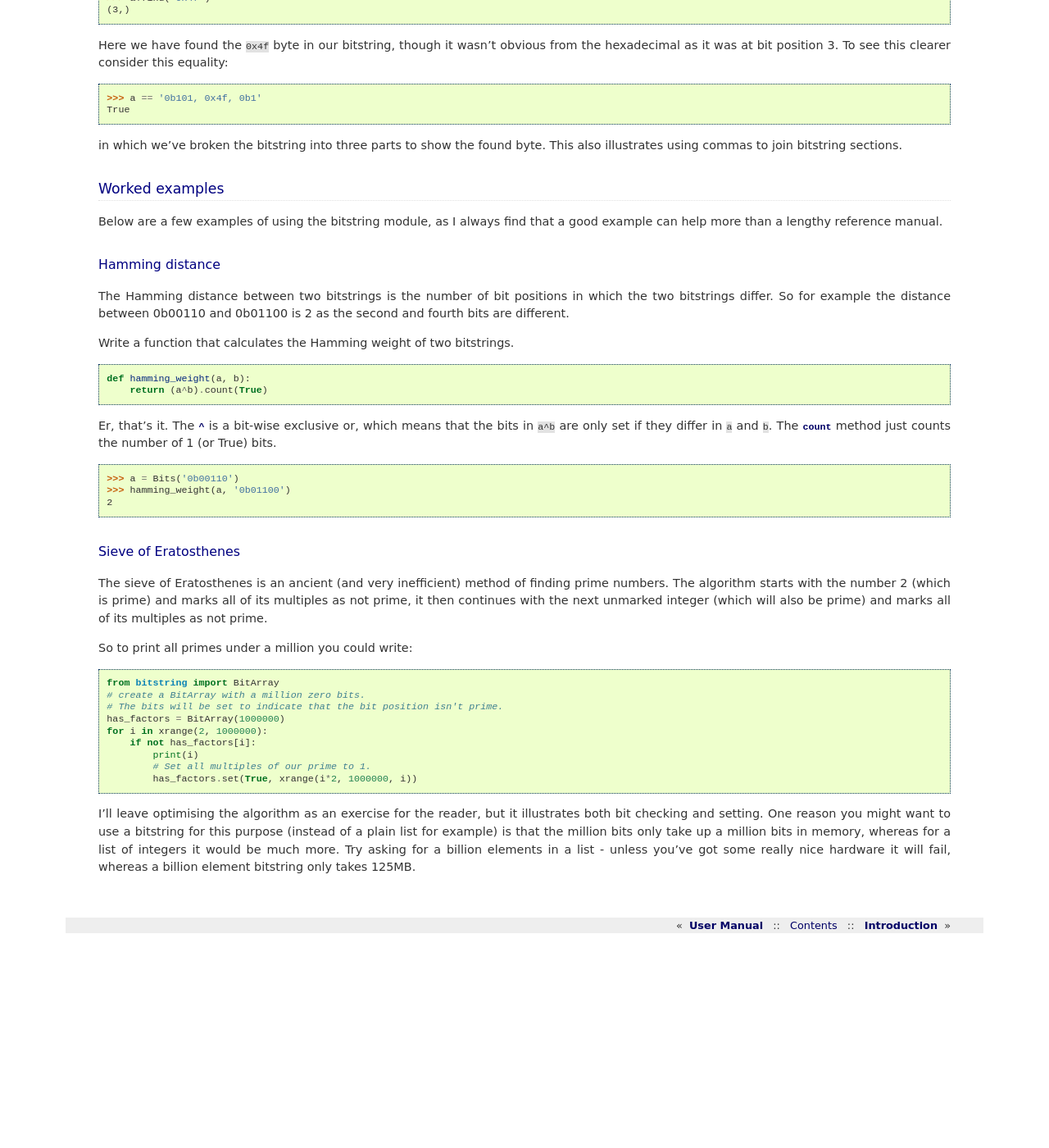
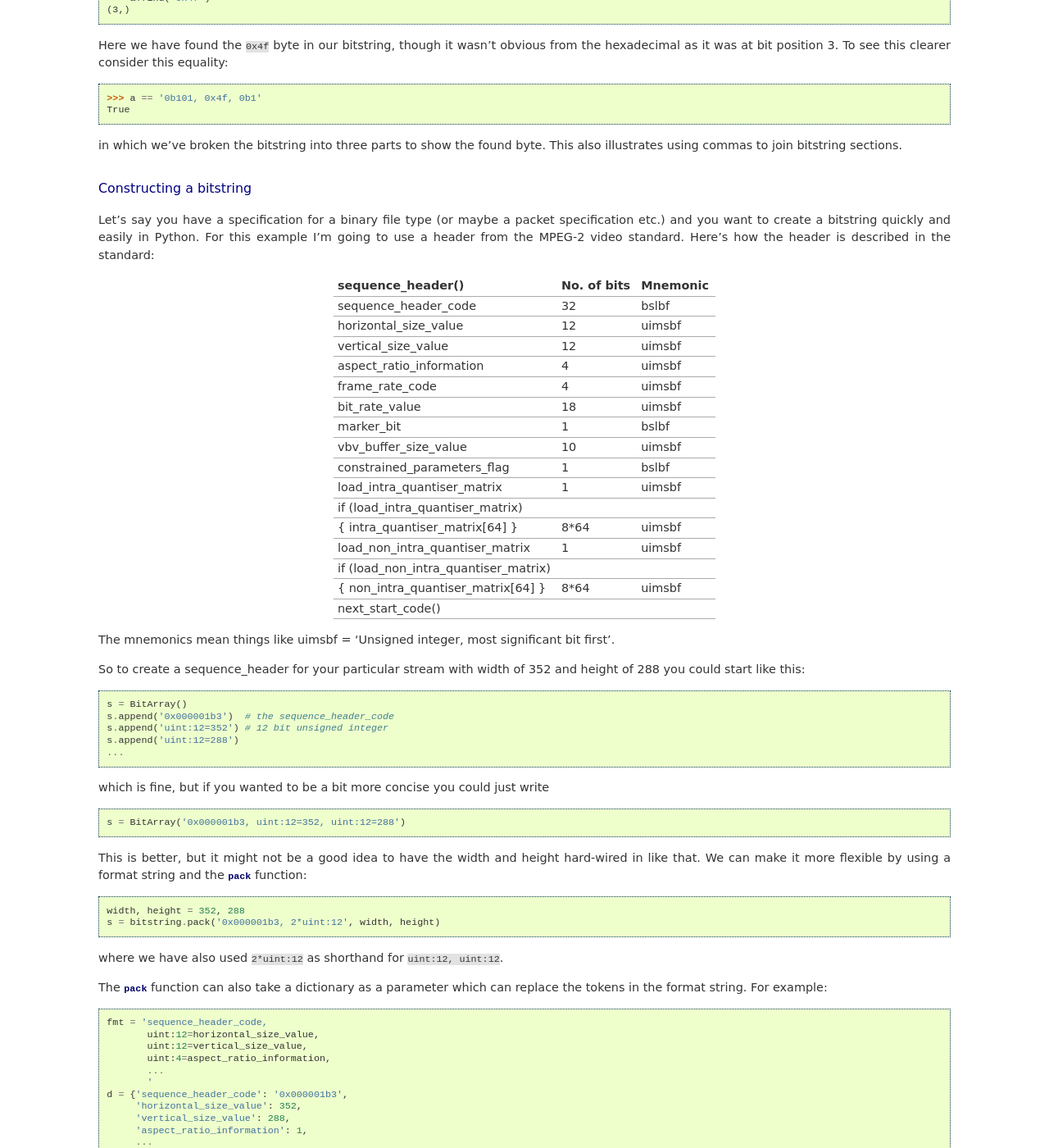
Before and after one commit to scott-griffiths/bitstring, a Sphinx documentation site: the page built from trunk/doc/walkthrough.rst, in a window 1280 px wide and 1400 px high, scrolled down 2963 px. Shown: the whole window at 82% size. Built offline with Sphinx 7.4.7, drawn with Linux system fonts in a browser that asks for light colours; before the commit the page ends 4130 px from its top, so only the background shows below that; some of the changed text lies outside the part shown.

Commit message:
Some more examples in the walkthrough.

```diff
--- a/trunk/doc/functions.rst
+++ b/trunk/doc/functions.rst
@@ -5,12 +5,12 @@ Functions
 
 .. function:: pack(format[, *values, **kwargs])
 
-   Packs the values and keyword arguments according to the *format* string and returns a new :class:`BitArray`.
+   Packs the values and keyword arguments according to the *format* string and returns a new :class:`BitStream`.
 
    :param format: string with comma separated tokens
-   :param values: extra values used to construct the :class:`BitString`
+   :param values: extra values used to construct the :class:`BitStream`
    :param kwargs: a dictionary of token replacements
-   :rtype: BitArray
+   :rtype: BitStream
 
 The format string consists of comma separated tokens of the form ``name:length=value``. See the entry for :meth:`~ConstBitStream.read` for more details.
 
--- a/trunk/doc/index.rst
+++ b/trunk/doc/index.rst
@@ -55,6 +55,8 @@ Credits
 
 Written by Scott Griffiths <scott@griffiths.name>. If you have any questions, suggestions or criticisms (about this module!) then please email me. Also if you use bitstring in your own project then I'd be interested to hear how it's being used.
 
+----
+
 Developed with the help of
 
 .. image:: wingware-logo-180x58.png
--- a/trunk/doc/walkthrough.rst
+++ b/trunk/doc/walkthrough.rst
@@ -41,7 +41,7 @@ The second was created from a binary string. In this case it is just three bits
 
 .. note::
 
- Be sure to remember the quotes around the hex and binary strings. If you forget them you would just have an ordinary Python integer, which would instead create a bitstring of that many '0' bits. For example ``0xff01`` is the same as the base-10 number 65281, so ``BitString(0xff01)`` would consist of 65281 zero bits!
+ Be sure to remember the quotes around the hex and binary strings. If you forget them you would just have an ordinary Python integer, which would instead create a bitstring of that many '0' bits. For example ``0xff01`` is the same as the base-10 number 65281, so ``BitArray(0xff01)`` would consist of 65281 zero bits!
 
 There are lots of things we can do with our new bitstrings, the simplest of which is just to print them::
 
@@ -132,6 +132,104 @@ Here we have found the ``0x4f`` byte in our bitstring, though it wasn't obvious
 
 in which we've broken the bitstring into three parts to show the found byte. This also illustrates using commas to join bitstring sections.
 
+
+Constructing a bitstring
+------------------------
+
+Let's say you have a specification for a binary file type (or maybe a packet specification etc.) and you want to create a bitstring quickly and easily in Python. For this example I'm going to use a header from the MPEG-2 video standard. Here's how the header is described in the standard:
+
+==================================== =============== ============
+sequence_header()                    No. of bits     Mnemonic
+==================================== =============== ============
+sequence_header_code                 32              bslbf
+horizontal_size_value                12              uimsbf
+vertical_size_value                  12              uimsbf
+aspect_ratio_information             4               uimsbf
+frame_rate_code                      4               uimsbf
+bit_rate_value                       18              uimsbf
+marker_bit                           1               bslbf
+vbv_buffer_size_value                10              uimsbf
+constrained_parameters_flag          1               bslbf
+load_intra_quantiser_matrix          1               uimsbf
+if (load_intra_quantiser_matrix)
+{ intra_quantiser_matrix[64] }       8*64            uimsbf
+load_non_intra_quantiser_matrix      1               uimsbf
+if (load_non_intra_quantiser_matrix)
+{ non_intra_quantiser_matrix[64] }   8*64            uimsbf
+next_start_code()
+==================================== =============== ============
+
+The mnemonics mean things like uimsbf = 'Unsigned integer, most significant bit first'.
+
+So to create a sequence_header for your particular stream with width of 352 and height of 288 you could start like this::
+
+    s = BitArray()
+    s.append('0x000001b3')  # the sequence_header_code
+    s.append('uint:12=352') # 12 bit unsigned integer
+    s.append('uint:12=288')
+    ...
+
+which is fine, but if you wanted to be a bit more concise you could just write ::
+
+    s = BitArray('0x000001b3, uint:12=352, uint:12=288')
+
+This is better, but it might not be a good idea to have the width and height hard-wired in like that. We can make it more flexible by using a format string and the :func:`pack` function::
+
+    width, height = 352, 288
+    s = bitstring.pack('0x000001b3, 2*uint:12', width, height)
+
+where we have also used ``2*uint:12`` as shorthand for ``uint:12, uint:12``.
+
+The :func:`pack` function can also take a dictionary as a parameter which can replace the tokens in the format string. For example::
+
+    fmt = 'sequence_header_code,
+           uint:12=horizontal_size_value,
+           uint:12=vertical_size_value,
+           uint:4=aspect_ratio_information,
+           ...
+           '
+    d = {'sequence_header_code': '0x000001b3',
+         'horizontal_size_value': 352,
+         'vertical_size_value': 288,
+         'aspect_ratio_information': 1,
+         ...
+        }
+
+    s = bitstring.pack(fmt, **d)
+
+Parsing bitstreams
+------------------
+
+You might have noticed that :func:`pack` returned a :class:`BitStream` rather than a :class:`BitArray`. This isn't a problem as the :class:`BitStream` class just adds a few stream-like qualities to :class:`BitArray` which we'll take a quick look at here.
+
+First, let's look at the stream we've just created::
+
+    >>> s
+    BitStream('0x000001b31601201')
+
+The stream-ness of this object is via its bit position, and various reading and peeking methods. First let's try a read or two, and see how this affects the bit position::
+
+    >>> s.pos
+    0
+    >>> s.read(24)
+    BitStream('0x000001')
+    >>> s.pos
+    24
+    >>> s.read('hex:8')
+    '0xb3'
+    >>> s.pos
+    32
+
+First we read 24 bits, which returned a new :class:`BitStream` object, then we used a format string to read 8 bits interpreted as a hexadecimal string. We know that the next two sets of 12 bits were created from integers, so to read them back we can say
+
+    >>> s.readlist('2*uint:12')
+    [352, 288]
+
+If you don't want to use a bitstream then you can always use :meth:`~ConstBitArray.unpack`. This takes much the same form as :meth:`~ConstBitStream.readlist` except it just unpacks from the start of the bitstring. For example::
+
+    >>> s.unpack('bytes:4, 2*uint:12, uint:4')
+    ['\x00\x00\x01\xb3', 352, 288, 1]
+
 Worked examples
 ===============
 
```
